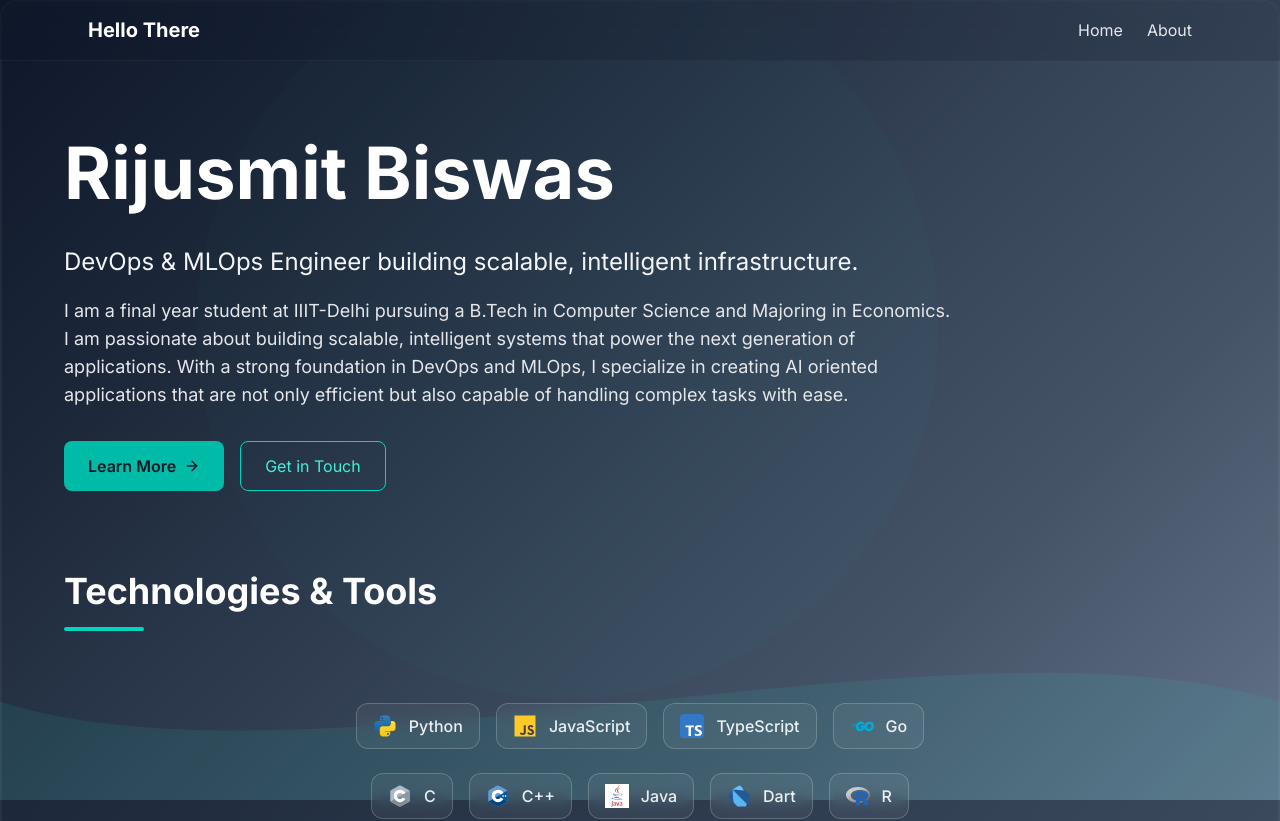
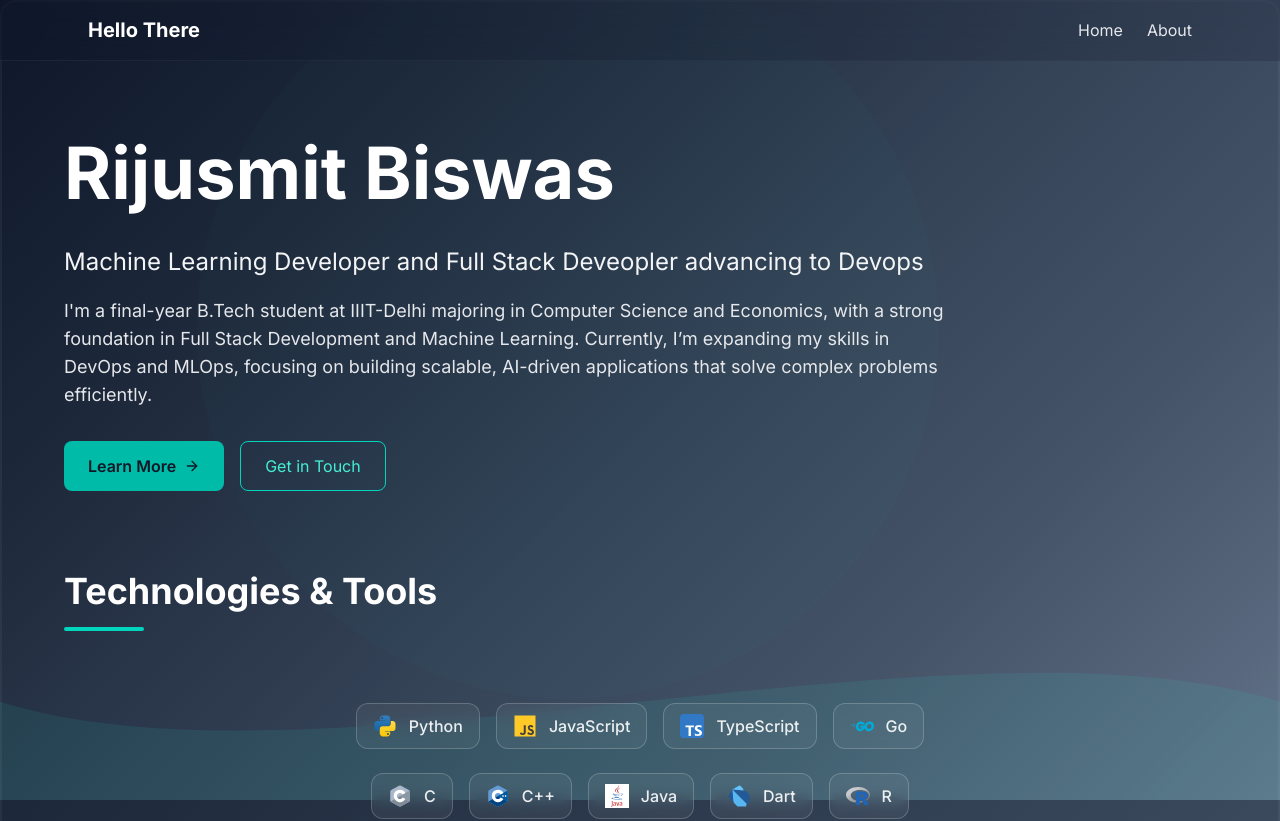
Before and after one commit to riju-talk/portfolio, a Next.js app: page / in a window 1280 px wide. Shown: the top 821 px of the page. Built offline with nearby package versions, Linux system fonts and the light colour scheme.

Commit message:
final commit

```diff
--- a/src/app/page.jsx
+++ b/src/app/page.jsx
@@ -97,9 +97,9 @@ export default function HomePage() {
               </motion.h1>
 
               <motion.div variants={fadeInUp} className="text-xl md:text-2xl text-gray-100 mb-8 leading-relaxed">
-                <p className="mb-4">DevOps & MLOps Engineer building scalable, intelligent infrastructure.</p>
+                <p className="mb-4">Machine Learning Developer and Full Stack Deveopler advancing to Devops</p>
                 <p className="text-lg text-gray-200">
-                  I am a final year student at IIIT-Delhi pursuing a B.Tech in Computer Science and Majoring in Economics. I am passionate about building scalable, intelligent systems that power the next generation of applications. With a strong foundation in DevOps and MLOps, I specialize in creating AI oriented applications that are not only efficient but also capable of handling complex tasks with ease.
+                  I'm a final-year B.Tech student at IIIT-Delhi majoring in Computer Science and Economics, with a strong foundation in Full Stack Development and Machine Learning. Currently, I’m expanding my skills in DevOps and MLOps, focusing on building scalable, AI-driven applications that solve complex problems efficiently.
                 </p>
               </motion.div>
 
```
